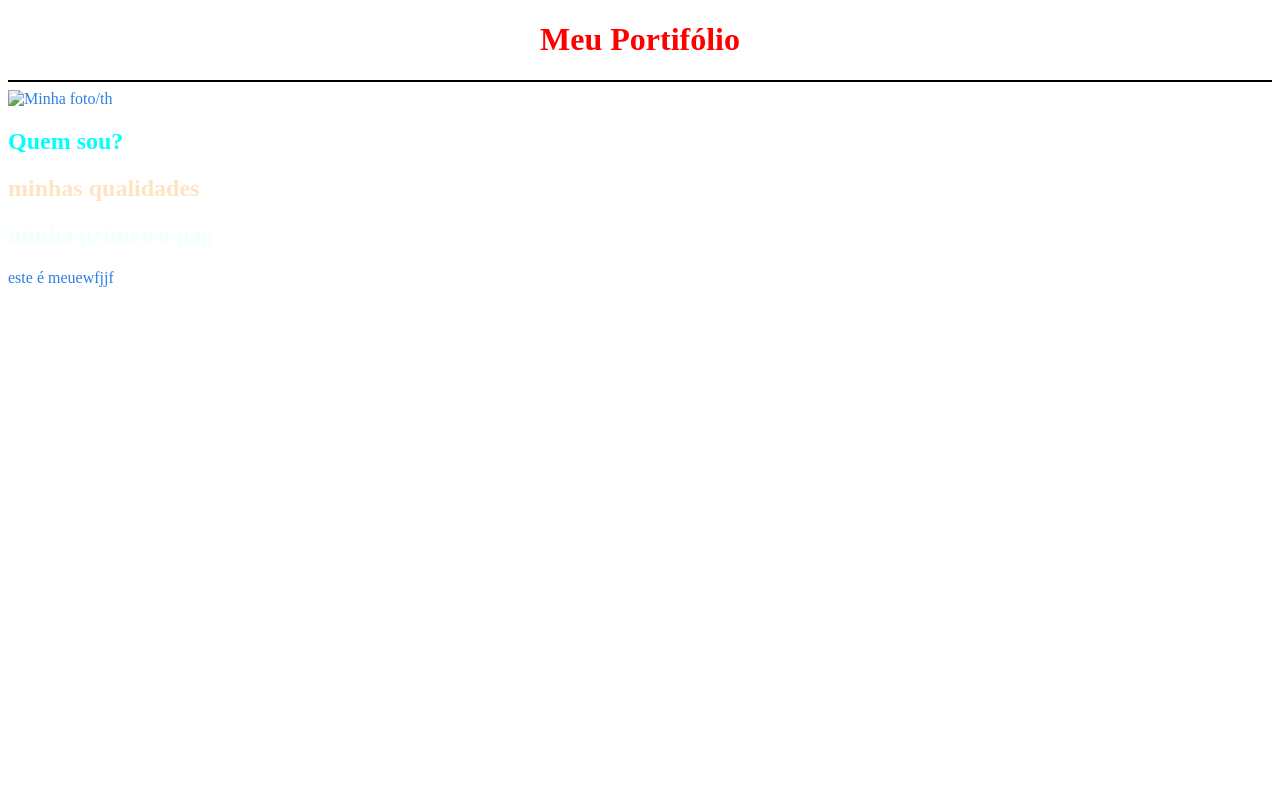
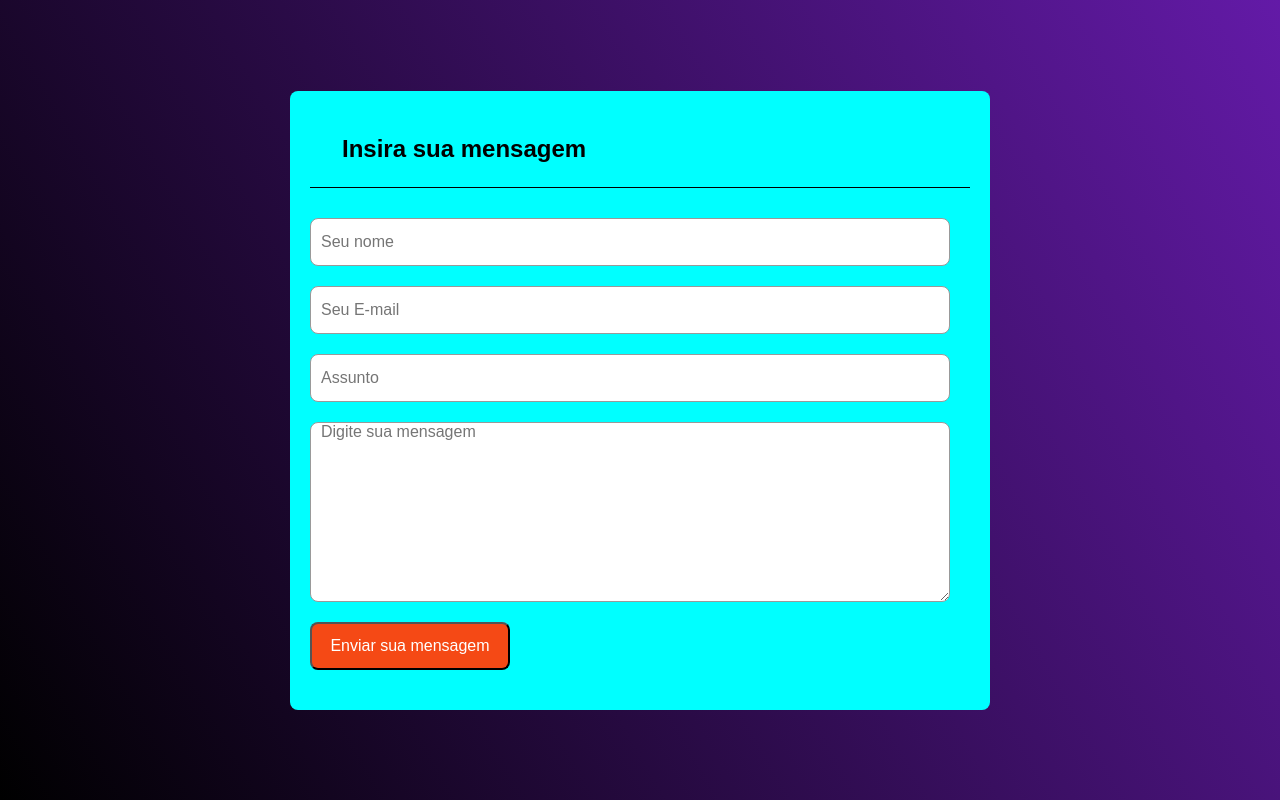
Before and after one commit to Ana-Graziele00/repositorio-da-ag, a plain HTML site: page index.html in a window 1280 px wide. Drawn offline with Linux system fonts and the light colour scheme.

Commit message:
Update index.html

```diff
--- a/index.html
+++ b/index.html
@@ -1,23 +1,100 @@
 <!DOCTYPE html>
-<html lang="en">
+<html lang="pt-br">
 <head>
     <meta charset="UTF-8">
+    <meta http-equiv="X-UA-Compatible" content="IE=edge">
     <meta name="viewport" content="width=device-width, initial-scale=1.0">
-    <title>Minha página 2</title>
+    <title>FORMULÁRIO</title>
+
+    <link rel="stylesheet" href="style.css">
+    <style>
+        *, ::after, ::before {
+            padding: 0;
+            margin: 0;
+            box-sizing: border-box;
+        }
+
+        body {
+            background: linear-gradient(-120deg, #631aa7, #000000);
+        }
+
+        body,
+        textarea {
+            font-family: sans-serif;
+        }
+
+        .container {
+            display: flex;
+            justify-content: center;
+            align-items: center;
+            width: 100%;
+            height: 100vh;
+        }
+
+        .form_box {
+            display: flex;
+            flex-direction: column;
+            background-color: aqua;
+            border-radius: 8px;
+            width: 700px;
+            padding: 20px;
+        }
+
+        .form_box .title {
+            padding: 24px 32px;
+            font-size: 24px;
+            border-bottom: thin solid;
+        }
+
+        .form_box form {
+            display: flex;
+            flex-direction: column;
+            padding: 20px 0;
+        }
+
+        .form_box input,
+        .form_box textarea {
+            width: calc(100% - 20px);
+            height: 48px;
+            border-radius: 8px;
+            border: thin solid #999;
+            padding: 0 10px;
+            margin: 10px 0;
+            font-size: 16px;
+        }
+
+        .form_box textarea {
+            height: 180px;
+        }
+
+        .form_box button {
+            width: 200px;
+            height: 48px;
+            border-radius: 8px;
+            background-color: #f54915;
+            color: #fff;
+            font-size: 16px;
+            cursor: pointer;
+            margin-top: 10px;
+        }
+
+        .form_box button:hover {
+            background-color: #dc1717;
+        }
+    </style>
 </head>
-<body style ="color: rgb(45, 127, 227);">
-    <h1 style="Color: red; text-align: center;">Meu Portifólio</h1>
-    <hr style="border: black 1px solid;">
-    <table style="widht:80%;">
-        <tr>
-            <tr> <img src="a.jpeg" alt="Minha foto" width="10%"<>/th
-            <tr>
-
-    <h2 style="color:aqua;">Quem sou?</h2>
-    <h2 style= "color:bisque;">minhas qualidades</h2>
-    <h2 style= "color:azure;>contatos</h2>
-  <h1 style="color: blueviolet; text-align: center;">minha primeira pag</h1>
-  <!--5y8butwhut5hut5uhgeuht5ehut-->
-  <p>este é meuewfjjf</p>
+<body>
+    <div class="container">
+        <div class="form_box">
+            <h2 class="title">Insira sua mensagem</h2>
+            <form action="https://formsubmit.co/prof.carlos.costa@acad.ifma.edu.br" method="POST">
+                <input type="text" name="name" placeholder="Seu nome" autocomplete="off" required>
+                <input type="email" name="email" placeholder="Seu E-mail" autocomplete="off" required>
+                <input type="text" name="subject" placeholder="Assunto">
+                <textarea name="message" placeholder="Digite sua mensagem"></textarea>
+                <button type="submit">Enviar sua mensagem</button>
+            </form>
+        </div>
+    </div>
 </body>
 </html>
```
